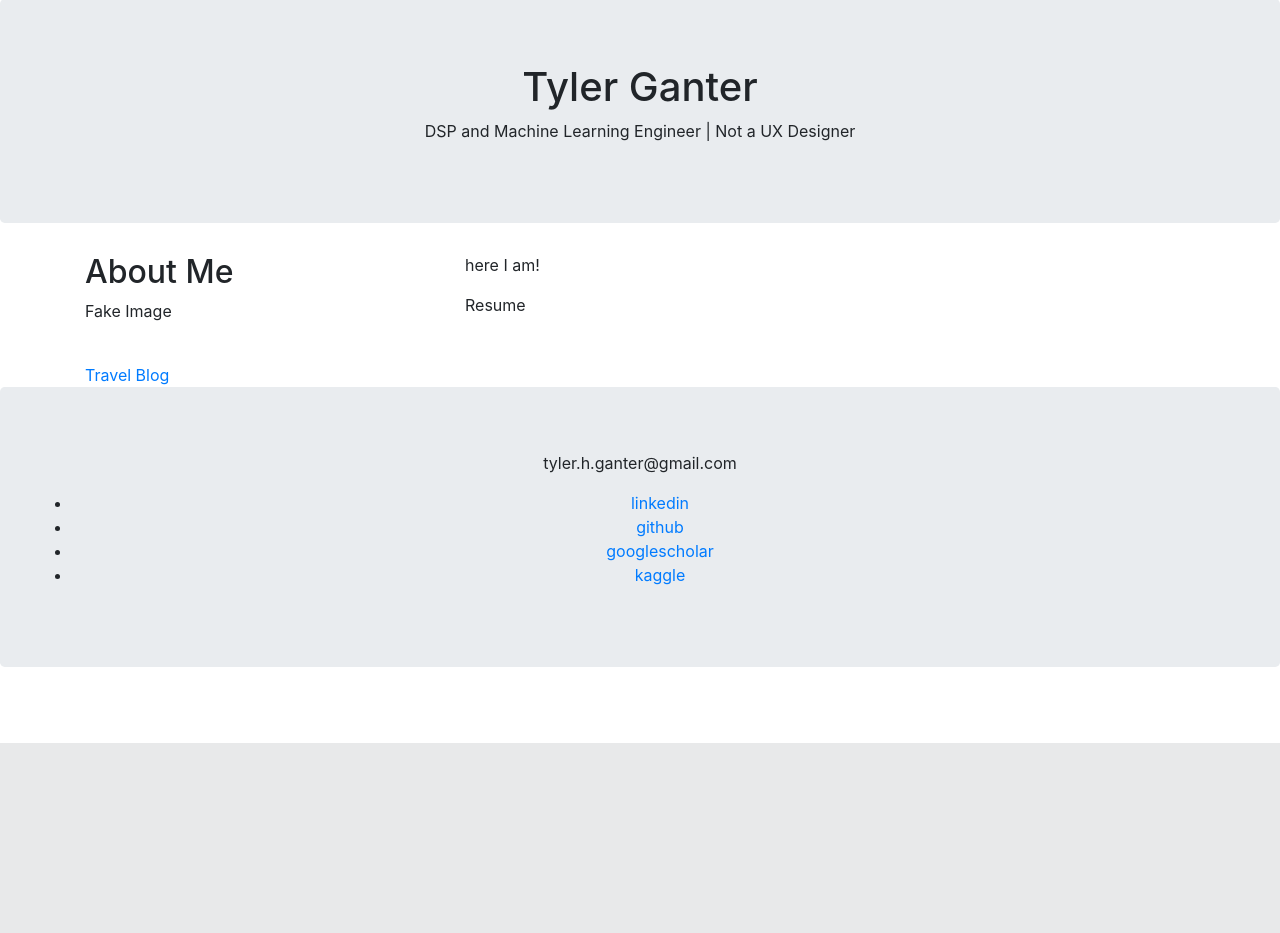
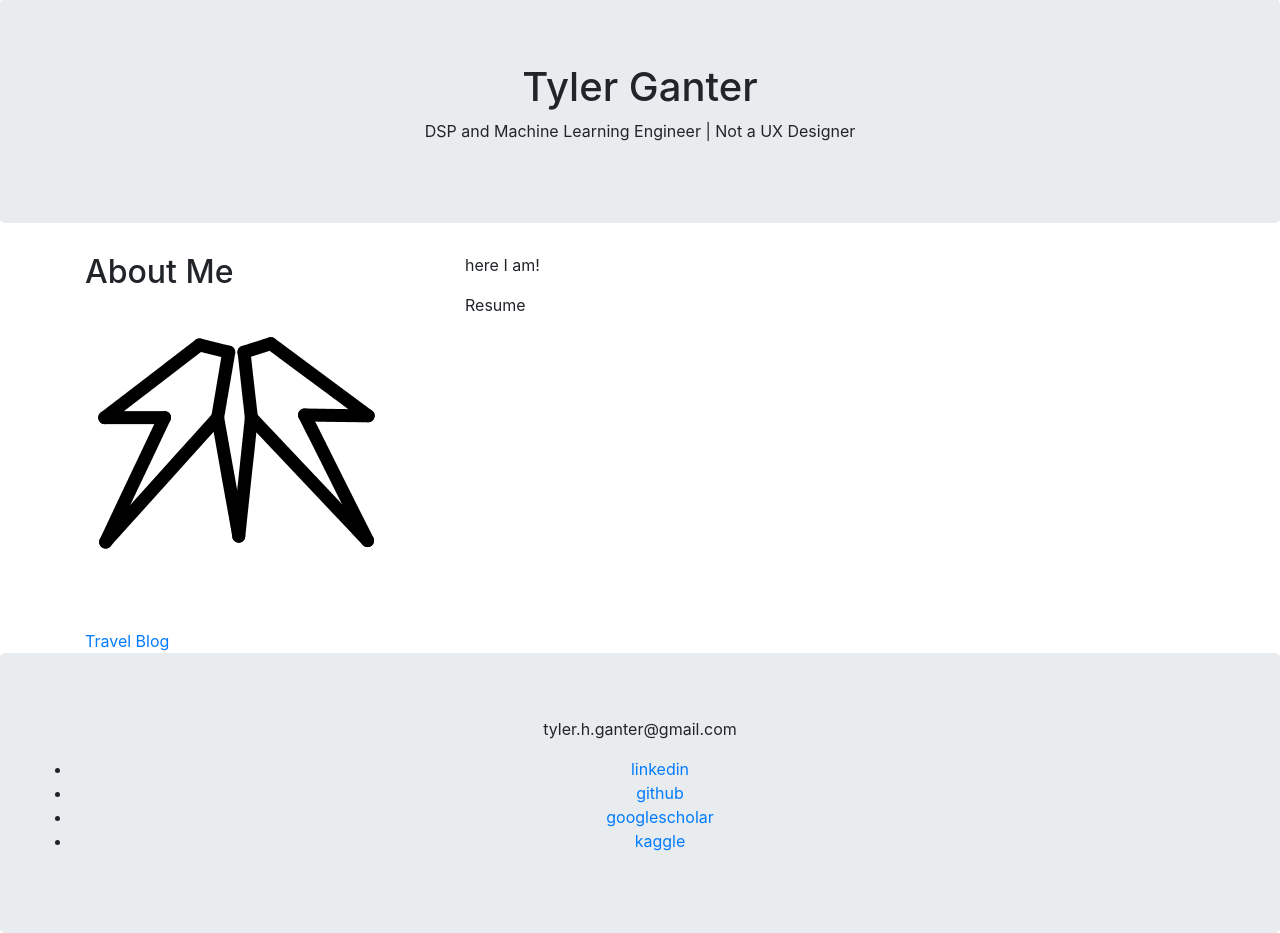
Before and after one commit to tylerganter/tylerganter.github.io, a Flask app: page / in a window 1280 px wide. Shown: the part 57-990 px from the top of the page. Before the commit the page ends 800 px from the top, so only its background shows below. Run offline with Flask 2, Linux system fonts and the light colour scheme; some libraries are stand-ins or nearby versions.

Commit message:
fixed favicon

```diff
--- a/_website/templates/home.html
+++ b/_website/templates/home.html
@@ -11,7 +11,11 @@
     <div class="row">
         <div class="col-sm-4">
             <h2>About Me</h2>
-            <div class="fakeimg">Fake Image</div>
+            <div class="fakeimg">
+                <img src="{{ url_for('static', filename='images/favicon.png') }}"
+                 alt="Profile Picture">
+            </div>
+
         </div>
         <div class="col-sm-8">
             <p>here I am!</p>
--- a/_website/templates/template.html
+++ b/_website/templates/template.html
@@ -8,11 +8,14 @@
     <link rel="stylesheet" href="https://maxcdn.bootstrapcdn.com/bootstrap/4.1.3/css/bootstrap.min.css">
     <script src="https://ajax.googleapis.com/ajax/libs/jquery/3.3.1/jquery.min.js"></script>
     <script src="https://cdnjs.cloudflare.com/ajax/libs/popper.js/1.14.3/umd/popper.min.js"></script>
-    <script
-            src="https://maxcdn.bootstrapcdn.com/bootstrap/4.1.3/js/bootstrap.min.js"></script>
+    <script src="https://maxcdn.bootstrapcdn.com/bootstrap/4.1.3/js/bootstrap.min.js"></script>
 
-    <link rel="shortcut icon" href="/favicon.ico" type="image/x-icon">
-    <link rel="icon" href="/favicon.ico" type="image/x-icon">
+    <link rel="shortcut icon"
+          href="{{ url_for('static', filename='images/favicon.png') }}"
+          type="image/png">
+    <link rel="icon"
+          href="{{ url_for('static', filename='images/favicon.png') }}"
+          type="image/ong">
 </head>
 <body>
 
--- a/projects/index.html
+++ b/projects/index.html
@@ -11,8 +11,10 @@
     <script
             src="https://maxcdn.bootstrapcdn.com/bootstrap/4.1.3/js/bootstrap.min.js"></script>
 
-    <link rel="shortcut icon" href="/favicon.ico" type="image/x-icon">
-    <link rel="icon" href="/favicon.ico" type="image/x-icon">
+    <link rel="shortcut icon" href="/tylerganter.github.io/static/images/favicon.png" type="image/x-icon">
+    <link rel="icon" href="/tylerganter.github.io/static/images/favicon.png" type="image/x-icon">
+    <!--<link rel="shortcut icon" href="/images/favicon.png" type="image/png">-->
+    <!--<link rel="icon" href="/images/favicon.png" type="image/png">-->
 </head>
 <body>
 
```
Also changed, not shown: index.html (+9 -3 lines), _website/favicon.ico (deleted), _website/images/favicon.png (deleted), _website/static/images/favicon.png (added), _website/static/images/hampi.jpg (added), static/images/favicon.png (added), static/images/hampi.jpg (added), static/images/sample-image.jpg (added), 1 other file.
